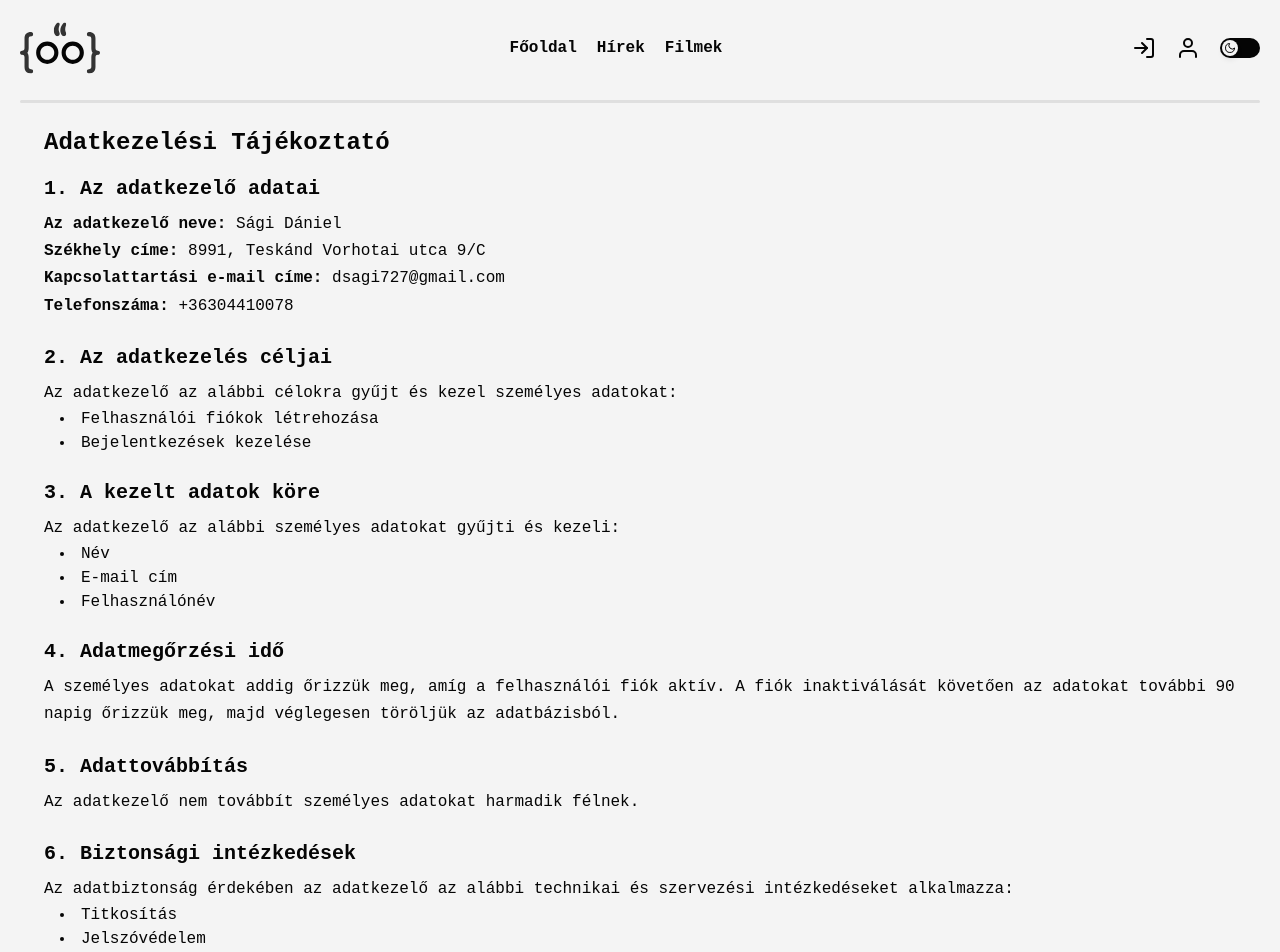
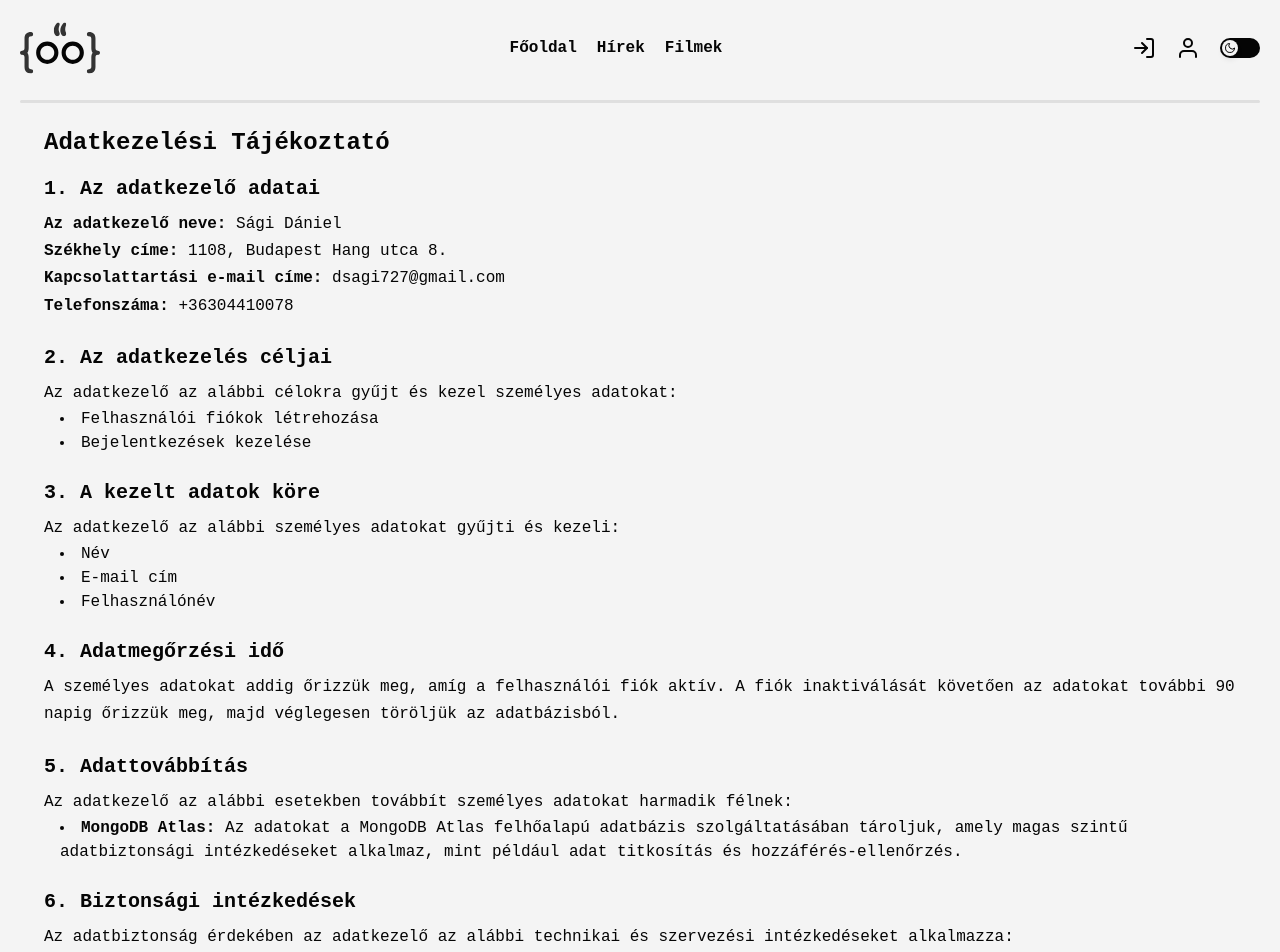
Before and after one commit to sagi-daniel/nerdnews-fsApi, a React (Vite) app in the folder frontend/: page /privacy-policy in a window 1280 px wide. Shown: the top 952 px of the page. Built offline with nearby package versions, Linux system fonts and the light colour scheme.

Commit message:
changed text

```diff
--- a/frontend/src/pages/PrivacyPolicy.jsx
+++ b/frontend/src/pages/PrivacyPolicy.jsx
@@ -11,7 +11,7 @@ const PrivacyPolicy = () => {
           <strong>Az adatkezelő neve:</strong> Sági Dániel
         </p>
         <p>
-          <strong>Székhely címe:</strong> 8991, Teskánd Vorhotai utca 9/C
+          <strong>Székhely címe:</strong> 1108, Budapest Hang utca 8.
         </p>
         <p>
           <strong>Kapcsolattartási e-mail címe:</strong> dsagi727@gmail.com
@@ -50,7 +50,14 @@ const PrivacyPolicy = () => {
 
       <section className="mb-6">
         <h2 className="text-xl font-semibold">5. Adattovábbítás</h2>
-        <p>Az adatkezelő nem továbbít személyes adatokat harmadik félnek.</p>
+        <p>Az adatkezelő az alábbi esetekben továbbít személyes adatokat harmadik félnek:</p>
+        <ul className="list-disc list-inside ml-4">
+          <li>
+            <strong>MongoDB Atlas:</strong> Az adatokat a MongoDB Atlas felhőalapú adatbázis szolgáltatásában tároljuk,
+            amely magas szintű adatbiztonsági intézkedéseket alkalmaz, mint például adat titkosítás és
+            hozzáférés-ellenőrzés.
+          </li>
+        </ul>
       </section>
 
       <section className="mb-6">
@@ -59,6 +66,7 @@ const PrivacyPolicy = () => {
         <ul className="list-disc list-inside ml-4">
           <li>Titkosítás</li>
           <li>Jelszóvédelem</li>
+          <li>Hozzáférés-ellenőrzés</li>
         </ul>
       </section>
 
```
